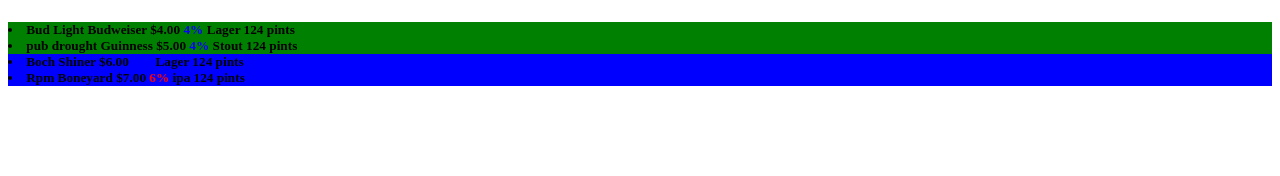
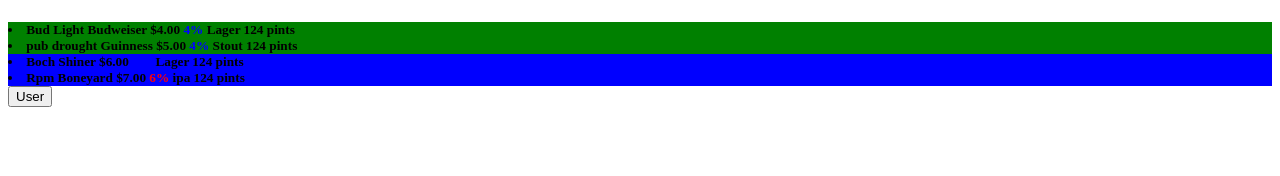
Before and after one commit to Yhbv24/bar, an Angular app: page / in a window 1280 px wide. Shown: the top 176 px of the page. Built offline with nearby package versions, Linux system fonts and the light colour scheme.

Commit message:
Add patron employee switcharoo

```diff
--- a/src/app/app.component.html
+++ b/src/app/app.component.html
@@ -7,6 +7,8 @@
     <span [class]="strength(keg)">{{keg.strength}}%</span>
     {{keg.type}}
     {{keg.volume}} pints
+    <!-- <button id="edit">edit</button> -->
     </li>
+    <button (click)="userChange()">User</button>
   </h5>
 </div>
--- a/src/app/app.component.ts
+++ b/src/app/app.component.ts
@@ -5,14 +5,16 @@
   templateUrl: './app.component.html',
   styleUrls: ['./app.component.css']
 })
+
 export class AppComponent {
   title = 'app works!';
   kegs: Keg[] = [
-  new Keg("Bud Light", "Budweiser", 4, 4, "Lager"),
-  new Keg("pub drought", "Guinness", 5, 4, "Stout"),
-  new Keg("Boch", "Shiner", 6, 4, "Lager"),
-  new Keg("Rpm", "Boneyard", 7, 6, "ipa"),
+    new Keg("Bud Light", "Budweiser", 4, 4, "Lager"),
+    new Keg("pub drought", "Guinness", 5, 4, "Stout"),
+    new Keg("Boch", "Shiner", 6, 4, "Lager"),
+    new Keg("Rpm", "Boneyard", 7, 6, "ipa"),
   ];
+  user: string = "patron";
 
   priceColor(keg) {
     if (keg.price <= 3) {
@@ -31,6 +33,15 @@
       return "weak";
     }
   }
+
+  userChange() {
+    if (this.user === "patron") {
+      this.user = "employee";
+    } else {
+    this.user = "patron";
+    }
+    console.log(this.user);
+  }
 }
 
 export class Keg {
```
